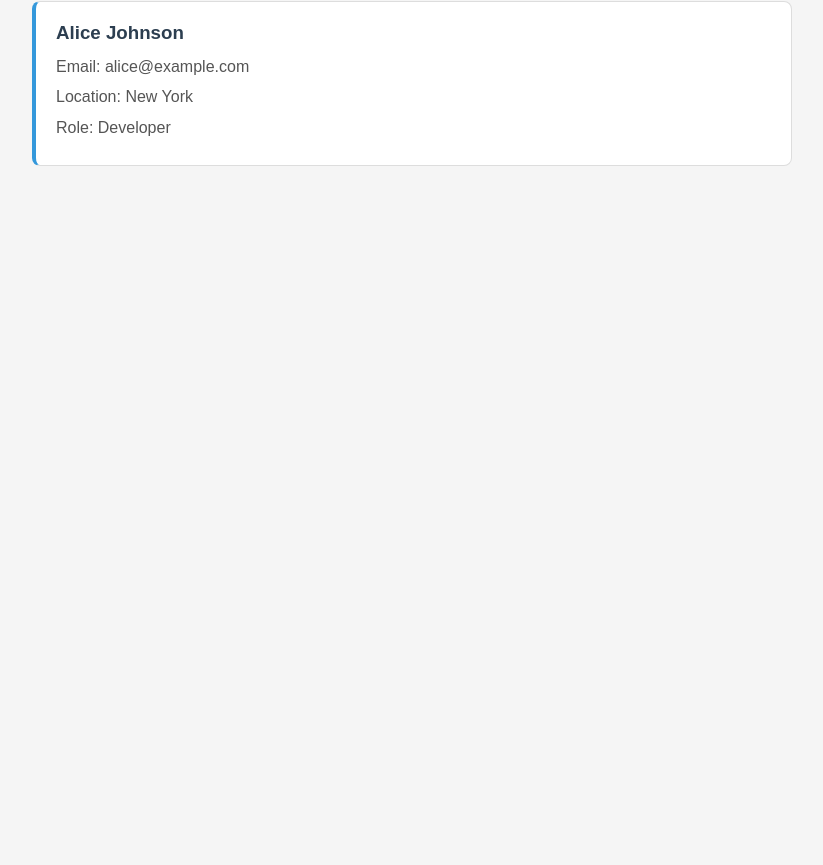
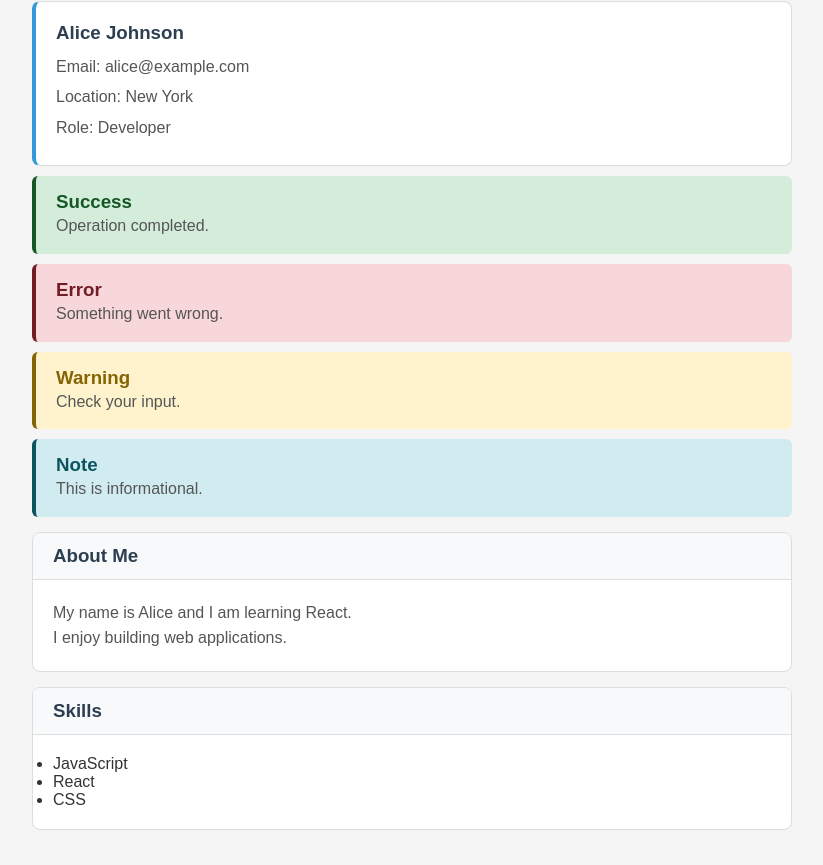
Before and after one commit to Biswajit-Sardar/Front-End-Using-React, a React (Vite) app in the folder frontend-1/: page / in a window 1280 px wide. Shown: the part 451-1316 px from the top of the page, without its empty margins (228-1051 px from the left). Before the commit the page ends 800 px from the top, so only its background shows below. Built offline with nearby package versions, Linux system fonts and the light colour scheme.

Commit message:
feat: add AlertBox and Card components with associated styles for notifications and layout

```diff
--- a/frontend-1/src/App.jsx
+++ b/frontend-1/src/App.jsx
@@ -1,5 +1,7 @@
 import Student from './components/Basic-Props/Student'
 import UserProfile from './components/Basic-Props/UserProfile'
+import AlertBox from './components/Basic-Props/AlertBox'
+import Card from './components/Children-Prop/Card'
 import './App.css'
 
 function App() {
@@ -15,7 +17,31 @@ function App() {
       <Student name="Alice" age={20} grade />
       <Student name="Bob" age={22} />
       <Student name="Charlie" age={21} />
-<UserProfile user={user} />
+      <UserProfile user={user} />
+
+      <AlertBox type="success" title="Success" message="Operation completed." />
+      <AlertBox type="error" title="Error" message="Something went wrong." />
+      <AlertBox type="warning" title="Warning" message="Check your input." />
+      <AlertBox title="Note" message="This is informational." />
+
+
+      <Card title="About Me">
+        <p>My name is Alice and I am learning React.</p>
+        <p>I enjoy building web applications.</p>
+      </Card>
+
+      <Card title="Skills">
+        <ul>
+          <li>JavaScript</li>
+          <li>React</li>
+          <li>CSS</li>
+        </ul>
+      </Card>
+
+
+
+
+
 
     </div>
   )
--- a/frontend-1/src/components/Basic-Props/AlertBox.css
+++ b/frontend-1/src/components/Basic-Props/AlertBox.css
@@ -0,0 +1,34 @@
+.alert-box {
+  padding:15px 20px;
+  border-radius:6px;
+  margin:10px 0;
+  border-left:4px solid;
+}
+
+.alert-box h4 {
+  margin-bottom:5px;
+}
+
+.alert-info {
+  background-color:#d1ecf1;
+  border-color:#0c5460;
+  color:#0c5460;
+}
+
+.alert-success {
+  background-color:#d4edda;
+  border-color:#155724;
+  color:#155724;
+}
+
+.alert-warning {
+  background-color:#fff3cd;
+  border-color:#856404;
+  color:#856404;
+}
+
+.alert-error {
+  background-color:#f8d7da;
+  border-color:#721c24;
+  color:#721c24;
+}
--- a/frontend-1/src/components/Basic-Props/AlertBox.jsx
+++ b/frontend-1/src/components/Basic-Props/AlertBox.jsx
@@ -0,0 +1,11 @@
+import './AlertBox.css';
+
+function AlertBox({type = "info", title, message }) {
+    return (
+        <div className={`alert-box  alert-${type}`}>
+            <h3>{title}</h3>
+            <p>{message}</p>
+        </div>
+    );
+}
+export default AlertBox;
--- /dev/null
+++ b/frontend-1/src/components/Children-Prop/Card.css
@@ -0,0 +1,22 @@
+.card {
+  background-color:#fff;
+  border:1px solid #ddd;
+  border-radius:8px;
+  margin:15px 0;
+  overflow:hidden;
+}
+
+.card-header {
+  background-color:#f8f9fa;
+  padding:12px 20px;
+  border-bottom:1px solid #ddd;
+}
+
+.card-header h3 {
+  color:#2c3e50;
+  margin:0;
+}
+
+.card-body {
+  padding:20px;
+}
--- /dev/null
+++ b/frontend-1/src/components/Children-Prop/Card.jsx
@@ -0,0 +1,16 @@
+import './Card.css';
+
+function Card({title,children }) {
+  return (
+    <div className="card">
+      <div className="card-header">
+        <h3>{title}</h3>
+      </div>
+      <div className="card-body">
+        {children}
+      </div>
+    </div>
+  );
+}
+
+export default Card;
```
Also changed, not shown: frontend-1/src/components/State-demo/Counter.css (added), frontend-1/src/components/State-demo/Counter.jsx (added).
